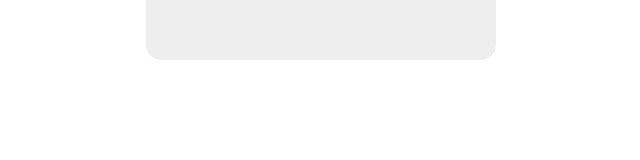
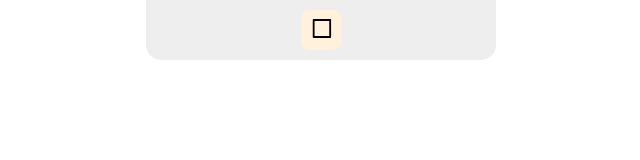
Before and after one commit to taesik/white-board, a React (Create React App) app in the folder my-app/: page / in a window 1280 px wide. Shown: the top 160 px of the page, without its empty margins (319-959 px from the left). Built offline with nearby package versions, Linux system fonts and the light colour scheme.

Commit message:
tool button

```diff
--- /dev/null
+++ b/my-app/src/constants/index.js
@@ -0,0 +1 @@
+export {toolTypes} from './toolType';
--- /dev/null
+++ b/my-app/src/constants/toolType.js
@@ -0,0 +1,3 @@
+export const toolTypes = {
+  RECTANGLE: 'RECTANGLE',
+}
--- a/my-app/src/index.css
+++ b/my-app/src/index.css
@@ -1,3 +1,9 @@
+body {
+    margin : 0;
+    padding: 0;
+}
+
+
 .menu_container {
     position: absolute;
     top: 0;
@@ -11,7 +17,23 @@
     justify-content: space-around;
     align-items: center;
 }
-body {
-    margin : 0;
-    padding: 0;
+
+.menu_button {
+    width: 40px;
+    height: 40px;
+    border-radius: 8px;
+    border: none;
+    transition: 0.3s;
+    background: #FFF1DC;
 }
+.menu_button:hover {
+    background: #E8D5C4;
+}
+
+.menu_button_active {
+    width: 40px;
+    height: 40px;
+    border-radius: 8px;
+    border: none;
+    background: #E8D5C4;
+}
--- a/my-app/src/whiteboard/Menu.js
+++ b/my-app/src/whiteboard/Menu.js
@@ -1,9 +1,16 @@
 import React from 'react';
+import rectangleIcon from '../resources/icons/rectangle.svg'
+import {toolTypes} from "../constants";
+const IconButton = ({src,type}) =>{
+  return <button className={'menu_button'}>
+    <img src={src} alt="" width={'80%'} height={'80%'} />
+  </button>
+}
 
 const Menu = () => {
   return (
       <div className={'menu_container'}>
-
+        <IconButton src={rectangleIcon} type={toolTypes.RECTANGLE}/>
       </div>
   );
 };
```
Also changed, not shown: my-app/src/resources/icons/rectangle.svg (added).
